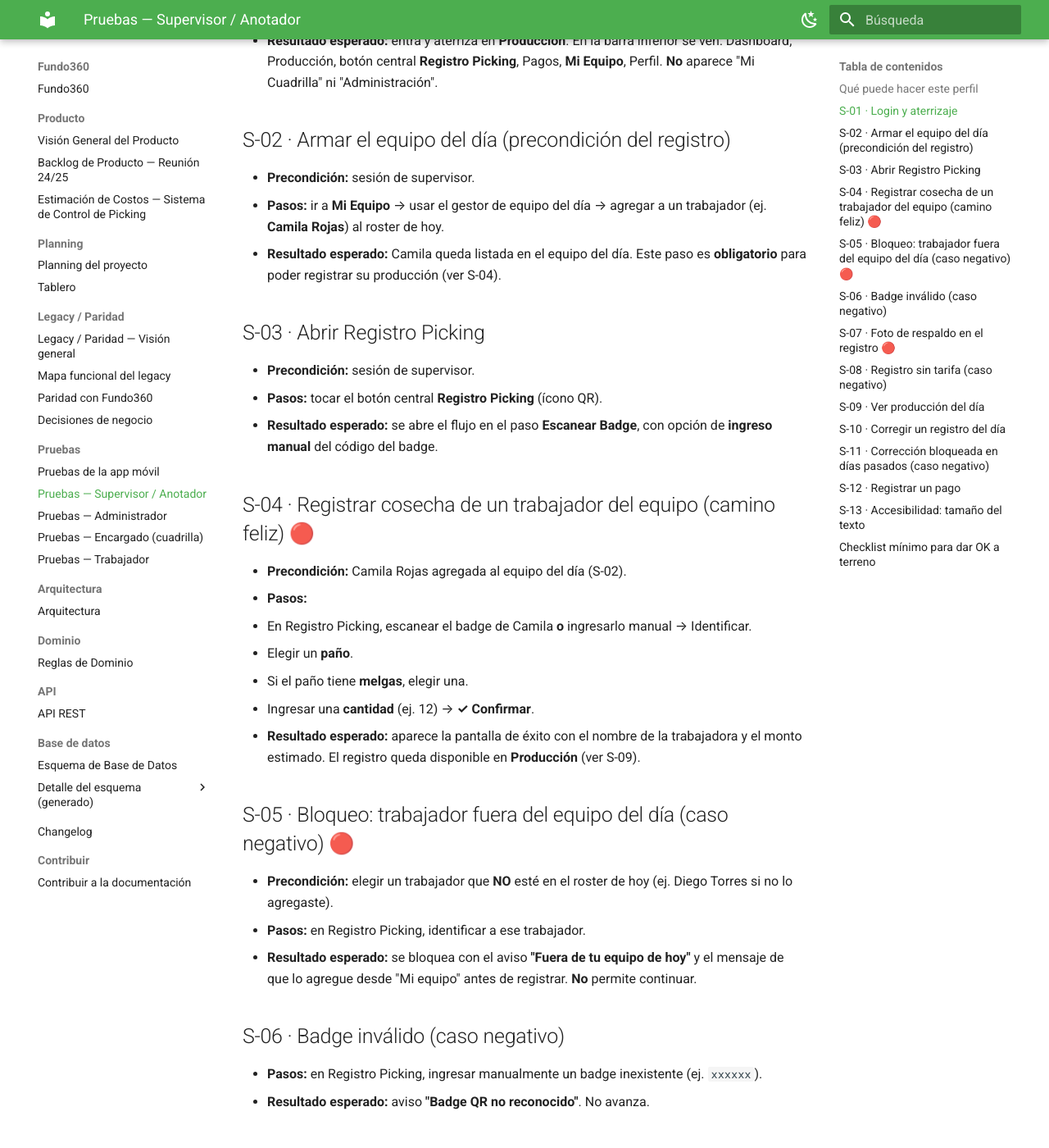
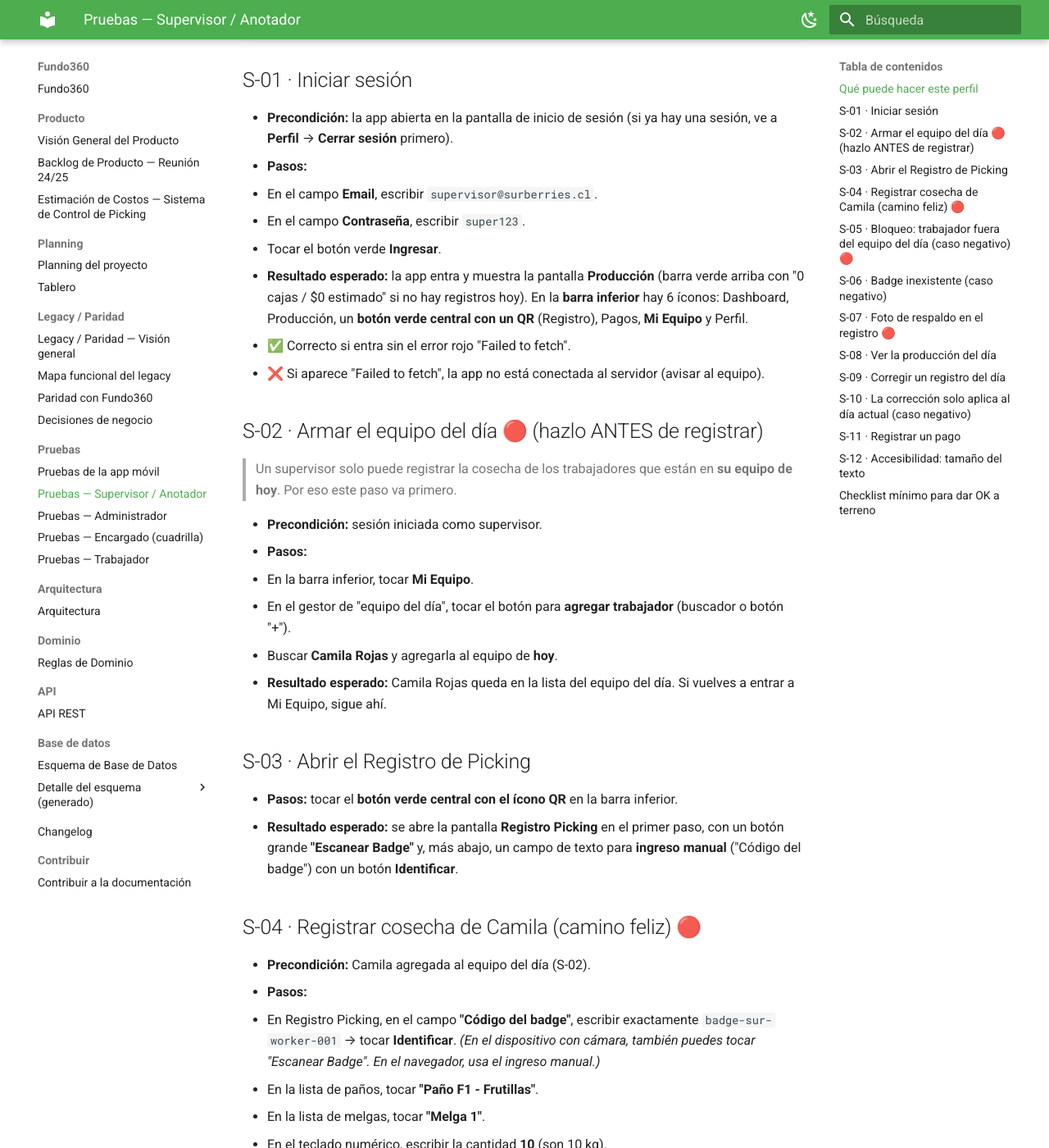
Before and after one commit to jlcornejo/control-picking, an MkDocs documentation site: the page built from docs/pruebas/supervisor.md, in a window 1280 px wide and 1400 px high, scrolled down 762 px. Shown: the whole window at 82% size. Built offline with MkDocs 1.6.1 and Material for MkDocs 9.7.7, drawn with Linux system fonts in a browser that asks for light colours; some of the changed text lies outside the part shown.

Commit message:
docs(pruebas): detallar guia del supervisor con datos reales del ambiente
Badges reales (badge-sur-worker-00x), paño/melga/tarifa de Sur Berries,
pasos explicitos ejecutables por alguien que no conoce la app, y nota de
que destare no aplica en este tenant (producto en kg).

```diff
--- a/docs/pruebas/supervisor.md
+++ b/docs/pruebas/supervisor.md
@@ -1,8 +1,9 @@
 # Pruebas — Supervisor / Anotador
 
 !!! danger "Requisito mínimo para terreno"
-    Este es el perfil que opera en campo. Los casos **S-03 a S-07 (registro de cosecha)**
-    son el núcleo que debe pasar sí o sí antes de la prueba en terreno.
+    Este es el perfil que opera en campo. Los casos marcados con 🔴 (armar equipo, registrar
+    cosecha, bloqueo fuera de equipo y foto de respaldo) son el núcleo que debe pasar sí o sí
+    antes de la prueba en terreno.
 
 **Usuario:** `supervisor@surberries.cl` / `super123` (tenant Sur Berries).
 
@@ -20,114 +21,149 @@ Ver [preparación del entorno](vision-general.md#preparacion-del-entorno) para l
 
 ---
 
-## S-01 · Login y aterrizaje
+!!! info "Datos que usarás en esta guía"
+    - **Trabajador de prueba:** Camila Rojas · badge **`badge-sur-worker-001`**.
+    - **Paño:** "Paño F1 - Frutillas" · **Melga 1** · producto Frutilla (**kg**) · tarifa **$1.200/kg**.
+    - La lista completa de badges y datos del campo está en
+      [Preparación](vision-general.md#codigos-de-badge-de-los-trabajadores-para-el-ingreso-manual).
 
-- **Precondición:** app abierta, sin sesión.
-- **Pasos:** ingresar `supervisor@surberries.cl` / `super123` → Entrar.
-- **Resultado esperado:** entra y aterriza en **Producción**. En la barra inferior se ven:
-  Dashboard, Producción, botón central **Registro Picking**, Pagos, **Mi Equipo**, Perfil.
-  **No** aparece "Mi Cuadrilla" ni "Administración".
+## S-01 · Iniciar sesión
 
-## S-02 · Armar el equipo del día (precondición del registro)
+- **Precondición:** la app abierta en la pantalla de inicio de sesión (si ya hay una sesión,
+  ve a **Perfil** → **Cerrar sesión** primero).
+- **Pasos:**
+  1. En el campo **Email**, escribir `supervisor@surberries.cl`.
+  2. En el campo **Contraseña**, escribir `super123`.
+  3. Tocar el botón verde **Ingresar**.
+- **Resultado esperado:** la app entra y muestra la pantalla **Producción** (barra verde
+  arriba con "0 cajas / $0 estimado" si no hay registros hoy). En la **barra inferior** hay 6
+  íconos: Dashboard, Producción, un **botón verde central con un QR** (Registro), Pagos,
+  **Mi Equipo** y Perfil.
+  - ✅ Correcto si entra sin el error rojo "Failed to fetch".
+  - ❌ Si aparece "Failed to fetch", la app no está conectada al servidor (avisar al equipo).
 
-- **Precondición:** sesión de supervisor.
-- **Pasos:** ir a **Mi Equipo** → usar el gestor de equipo del día → agregar a un trabajador
-  (ej. **Camila Rojas**) al roster de hoy.
-- **Resultado esperado:** Camila queda listada en el equipo del día. Este paso es
-  **obligatorio** para poder registrar su producción (ver S-04).
+## S-02 · Armar el equipo del día 🔴 (hazlo ANTES de registrar)
 
-## S-03 · Abrir Registro Picking
+> Un supervisor solo puede registrar la cosecha de los trabajadores que están en **su equipo
+> de hoy**. Por eso este paso va primero.
 
-- **Precondición:** sesión de supervisor.
-- **Pasos:** tocar el botón central **Registro Picking** (ícono QR).
-- **Resultado esperado:** se abre el flujo en el paso **Escanear Badge**, con opción de
-  **ingreso manual** del código del badge.
+- **Precondición:** sesión iniciada como supervisor.
+- **Pasos:**
+  1. En la barra inferior, tocar **Mi Equipo**.
+  2. En el gestor de "equipo del día", tocar el botón para **agregar trabajador** (buscador o
+     botón "+").
+  3. Buscar **Camila Rojas** y agregarla al equipo de **hoy**.
+- **Resultado esperado:** Camila Rojas queda en la lista del equipo del día. Si vuelves a
+  entrar a Mi Equipo, sigue ahí.
 
-## S-04 · Registrar cosecha de un trabajador del equipo (camino feliz) 🔴
+## S-03 · Abrir el Registro de Picking
 
-- **Precondición:** Camila Rojas agregada al equipo del día (S-02).
+- **Pasos:** tocar el **botón verde central con el ícono QR** en la barra inferior.
+- **Resultado esperado:** se abre la pantalla **Registro Picking** en el primer paso, con un
+  botón grande **"Escanear Badge"** y, más abajo, un campo de texto para **ingreso manual**
+  ("Código del badge") con un botón **Identificar**.
+
+## S-04 · Registrar cosecha de Camila (camino feliz) 🔴
+
+- **Precondición:** Camila agregada al equipo del día (S-02).
 - **Pasos:**
-  1. En Registro Picking, escanear el badge de Camila **o** ingresarlo manual → Identificar.
-  2. Elegir un **paño**.
-  3. Si el paño tiene **melgas**, elegir una.
-  4. Ingresar una **cantidad** (ej. 12) → **✓ Confirmar**.
-- **Resultado esperado:** aparece la pantalla de éxito con el nombre de la trabajadora y el
-  monto estimado. El registro queda disponible en **Producción** (ver S-09).
+  1. En Registro Picking, en el campo **"Código del badge"**, escribir exactamente
+     `badge-sur-worker-001` → tocar **Identificar**.
+     *(En el dispositivo con cámara, también puedes tocar "Escanear Badge". En el navegador,
+     usa el ingreso manual.)*
+  2. En la lista de paños, tocar **"Paño F1 - Frutillas"**.
+  3. En la lista de melgas, tocar **"Melga 1"**.
+  4. En el teclado numérico, escribir la cantidad **10** (son 10 kg).
+  5. Tocar **✓ Confirmar**.
+- **Resultado esperado:** aparece una pantalla de éxito con **"10 unidades registradas"**, el
+  nombre **Camila Rojas** y el monto **$12.000** (10 kg × $1.200). Vuelve al inicio del
+  registro.
 
 ## S-05 · Bloqueo: trabajador fuera del equipo del día (caso negativo) 🔴
 
-- **Precondición:** elegir un trabajador que **NO** esté en el roster de hoy (ej. Diego
-  Torres si no lo agregaste).
-- **Pasos:** en Registro Picking, identificar a ese trabajador.
-- **Resultado esperado:** se bloquea con el aviso **"Fuera de tu equipo de hoy"** y el
-  mensaje de que lo agregue desde "Mi equipo" antes de registrar. **No** permite continuar.
+- **Precondición:** **no** haber agregado a Diego Torres al equipo de hoy.
+- **Pasos:** en Registro Picking, ingresar el badge `badge-sur-worker-002` (Diego Torres) →
+  **Identificar**.
+- **Resultado esperado:** aparece un aviso titulado **"Fuera de tu equipo de hoy"** con el
+  texto de que lo agregues desde "Mi equipo" antes de registrar. **No** deja continuar al
+  paso del paño.
 
-## S-06 · Badge inválido (caso negativo)
+## S-06 · Badge inexistente (caso negativo)
 
-- **Pasos:** en Registro Picking, ingresar manualmente un badge inexistente (ej. `xxxxxx`).
+- **Pasos:** en Registro Picking, en "Código del badge" escribir `zzz-no-existe` →
+  **Identificar**.
 - **Resultado esperado:** aviso **"Badge QR no reconocido"**. No avanza.
 
 ## S-07 · Foto de respaldo en el registro 🔴
 
-- **Precondición:** estar en el paso **cantidad** de un registro válido (S-04), con conexión.
+- **Precondición:** repetir S-04 hasta el paso de **cantidad** (badge Camila → Paño F1 →
+  Melga 1 → escribir 10). Tener conexión.
 - **Pasos:**
-  1. Tocar **"Agregar foto de respaldo"**.
-  2. Tomar una foto (en web, usar la webcam) → **✓ Usar foto**.
-  3. Confirmar el registro.
-- **Resultado esperado:** la miniatura de la foto aparece en el formulario antes de
-  confirmar; permite **Reemplazar** o **Quitar**. Tras confirmar, el registro se guarda y el
-  mensaje de éxito incluye el ícono 📷. (La foto es opcional: el registro también se puede
-  confirmar sin ella.)
+  1. En la pantalla de cantidad, buscar el bloque **"Agregar foto de respaldo"** y tocarlo.
+  2. Se abre la cámara. En el navegador, el sistema pedirá permiso de **webcam**: aceptar.
+  3. Tomar la foto con el botón de disparo (círculo) → aparece una previsualización → tocar
+     **✓ Usar foto**.
+  4. De vuelta en el formulario, tocar **✓ Confirmar**.
+- **Resultado esperado:** antes de confirmar, se ve una **miniatura** de la foto con las
+  opciones **Reemplazar** y **Quitar**. Tras confirmar, el mensaje de éxito muestra el ícono
+  **📷** junto al monto. (La foto es opcional: el registro también se puede confirmar sin ella.)
+  - ⏭️ Si el navegador no da acceso a webcam, marcar N/A y probar este caso en el dispositivo.
 
-## S-08 · Registro sin tarifa (caso negativo)
+## S-08 · Ver la producción del día
 
-- **Precondición:** un paño cuyo producto **no tenga tarifa vigente** (si existe en el
-  ambiente; si todos tienen tarifa, marcar N/A).
-- **Pasos:** intentar registrar en ese paño.
-- **Resultado esperado:** error **"Sin tarifa vigente para este producto"**; no se guarda.
+- **Pasos:** en la barra inferior, tocar **Producción**.
+- **Resultado esperado:** la barra verde superior muestra el total (ej. **20 kg** si hiciste
+  S-04 y S-07, cada uno de 10) y el **monto estimado**. Abajo, la lista **"Registros"** con
+  una tarjeta por registro, cada una con el nombre **Camila Rojas**, el paño y la hora.
 
-## S-09 · Ver producción del día
+## S-09 · Corregir un registro del día
 
-- **Pasos:** ir a **Producción**.
-- **Resultado esperado:** se ve el total de unidades y el monto estimado del día, y la lista
-  de registros **con el nombre del trabajador** en cada tarjeta. El registro de S-04 aparece.
+- **Precondición:** un registro de **hoy** (el de S-04).
+- **Pasos:**
+  1. En Producción, tocar la tarjeta del registro de Camila.
+  2. En el detalle, tocar **"Corregir cantidad"**.
+  3. Cambiar la cantidad a **8** → **Guardar corrección**.
+- **Resultado esperado:** mensaje "Registro corregido". La tarjeta ahora muestra **8**. (El
+  registro original se conserva como auditoría; la tarifa no cambia.)
 
-## S-10 · Corregir un registro del día
+## S-10 · La corrección solo aplica al día actual (caso negativo)
 
-- **Precondición:** un registro de **hoy** en Producción.
-- **Pasos:** abrir el registro → **Corregir cantidad** → cambiar la cantidad → Guardar.
-- **Resultado esperado:** la cantidad se actualiza. (La corrección conserva el registro
-  original como auditoría; la tarifa no cambia.)
+- **Pasos:** en Producción, tocar **"‹ Ayer"** (o deslizar a la derecha) para ir a un día
+  pasado y tocar un registro (si hay).
+- **Resultado esperado:** en el detalle **no** aparece el botón "Corregir cantidad". Solo se
+  corrige el día de hoy.
 
-## S-11 · Corrección bloqueada en días pasados (caso negativo)
+## S-11 · Registrar un pago
 
-- **Pasos:** en Producción, navegar a **Ayer** (botón o swipe) y abrir un registro.
-- **Resultado esperado:** **no** aparece el botón "Corregir cantidad" (solo se corrige el
-  día actual).
+- **Precondición:** existe una liquidación **pendiente** o **parcial** en Pagos. (Si no hay
+  ninguna, marcar N/A: las liquidaciones las genera el admin o el encargado.)
+- **Pasos:**
+  1. Tocar **Pagos** en la barra inferior.
+  2. Tocar una liquidación cuyo estado **no** sea "Pagado" → botón **Pagar**.
+  3. Dejar el monto propuesto (el saldo) o escribir uno **menor** → confirmar.
+- **Resultado esperado:** el pago se registra, el estado pasa a **Parcial** o **Pagado** y el
+  "Total pendiente de pago" baja.
+- **Chequeo negativo:** intenta pagar un monto **mayor** al saldo → debe rechazarlo con un
+  aviso de que supera el saldo.
 
-## S-12 · Registrar un pago
+## S-12 · Accesibilidad: tamaño del texto
 
-- **Precondición:** existe una liquidación **pendiente** o **parcial** en Pagos.
-- **Pasos:** ir a **Pagos** → abrir una liquidación no pagada → **Pagar** → ingresar un monto
-  (≤ saldo) → confirmar.
-- **Resultado esperado:** el pago se registra, el estado pasa a **parcial** o **pagado** y el
-  saldo pendiente baja. Intentar un monto mayor al saldo debe ser rechazado.
-
-## S-13 · Accesibilidad: tamaño del texto
-
-- **Pasos:** ir a **Perfil** → **Tamaño del texto** → elegir **Grande** y luego **Extra grande**.
-- **Resultado esperado:** el texto de toda la app se agranda de inmediato. La preferencia
-  **persiste** tras cerrar y reabrir la app.
+- **Pasos:**
+  1. Tocar **Perfil** en la barra inferior.
+  2. Bajar hasta **"Tamaño del texto"**.
+  3. Tocar **Grande** y observar; luego **Extra grande**.
+- **Resultado esperado:** el texto de toda la app se agranda de inmediato al elegir cada
+  opción. Si cierras y vuelves a abrir la app, la preferencia **se mantiene**.
 
 ---
 
 ## Checklist mínimo para dar OK a terreno
 
-- [ ] S-01 Login y aterrizaje
-- [ ] S-02 Armar equipo del día
+- [ ] S-01 Iniciar sesión
+- [ ] S-02 Armar equipo del día 🔴
 - [ ] S-04 Registrar cosecha (camino feliz) 🔴
 - [ ] S-05 Bloqueo fuera de equipo 🔴
 - [ ] S-07 Foto de respaldo 🔴
-- [ ] S-09 Ver producción del día
-- [ ] S-10 Corregir registro del día
-- [ ] S-12 Registrar un pago
+- [ ] S-08 Ver producción del día
+- [ ] S-09 Corregir registro del día
+- [ ] S-11 Registrar un pago
```
Also changed, not shown: docs/pruebas/vision-general.md (+28 -6 lines).
